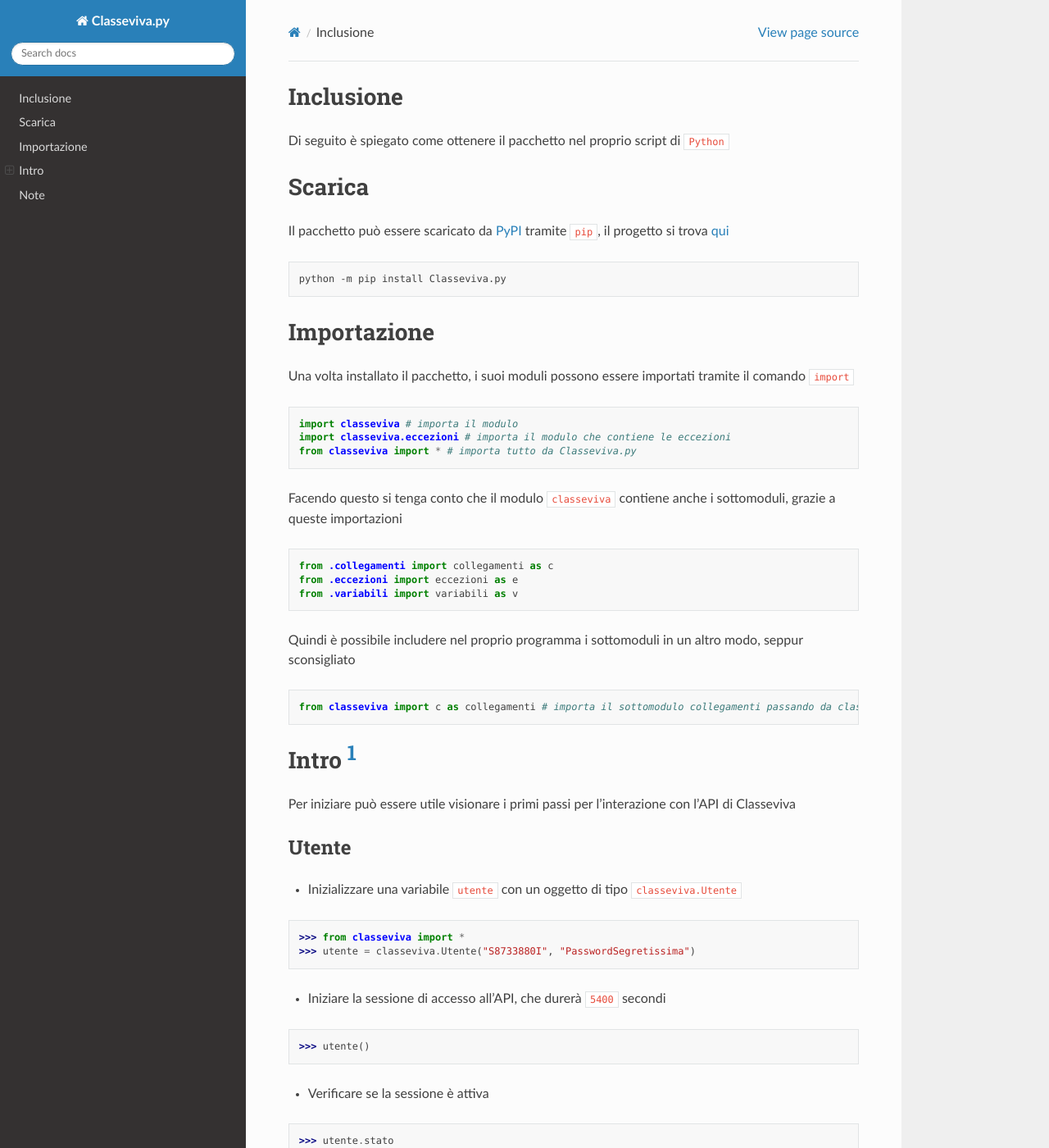
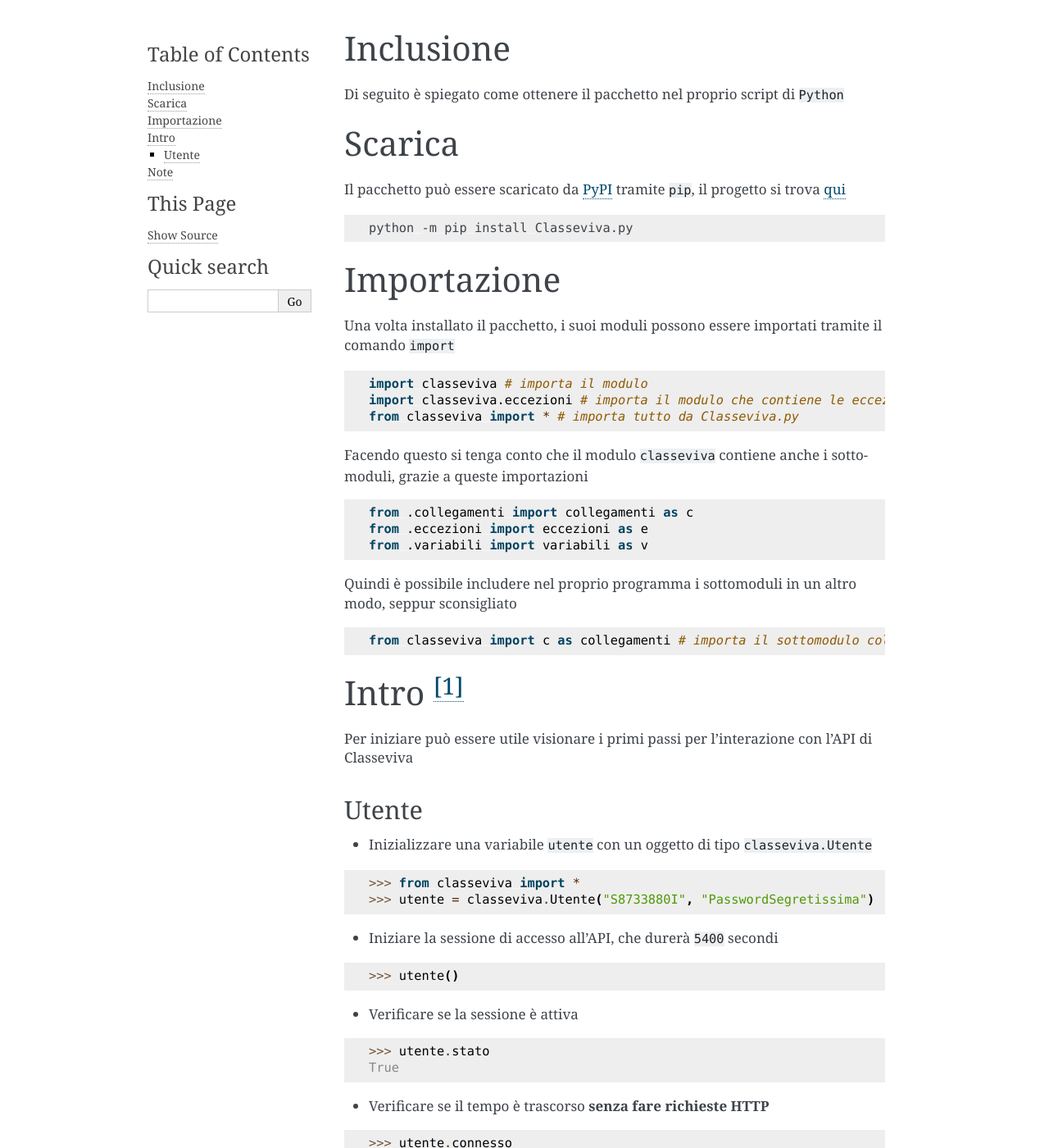
Before and after one commit to Lioydiano/Classeviva, a Sphinx documentation site: the page built from docs/intro.rst, in a window 1280 px wide and 1400 px high. Shown: the whole window at 82% size. Built offline with Sphinx 7.4.7, drawn with Linux system fonts in a browser that asks for light colours; some of the changed text lies outside the part shown.

Commit message:
Update conf.py

```diff
--- a/docs/conf.py
+++ b/docs/conf.py
@@ -30,8 +30,7 @@
     "sphinx.ext.doctest",
     "sphinx.ext.autodoc",
     "sphinx.ext.autosummary",
-    "sphinx.ext.intersphinx",
-    "sphinx-rtd-theme"
+    "sphinx.ext.intersphinx"
 ]
 
 intersphinx_mapping = {
@@ -54,7 +53,7 @@
 # The theme to use for HTML and HTML Help pages.  See the documentation for
 # a list of builtin themes.
 #
-html_theme = "sphinx_rtd_theme"
+# html_theme = "sphinx_rtd_theme"
 
 # Add any paths that contain custom static files (such as style sheets) here,
 # relative to this directory. They are copied after the builtin static files,
```
